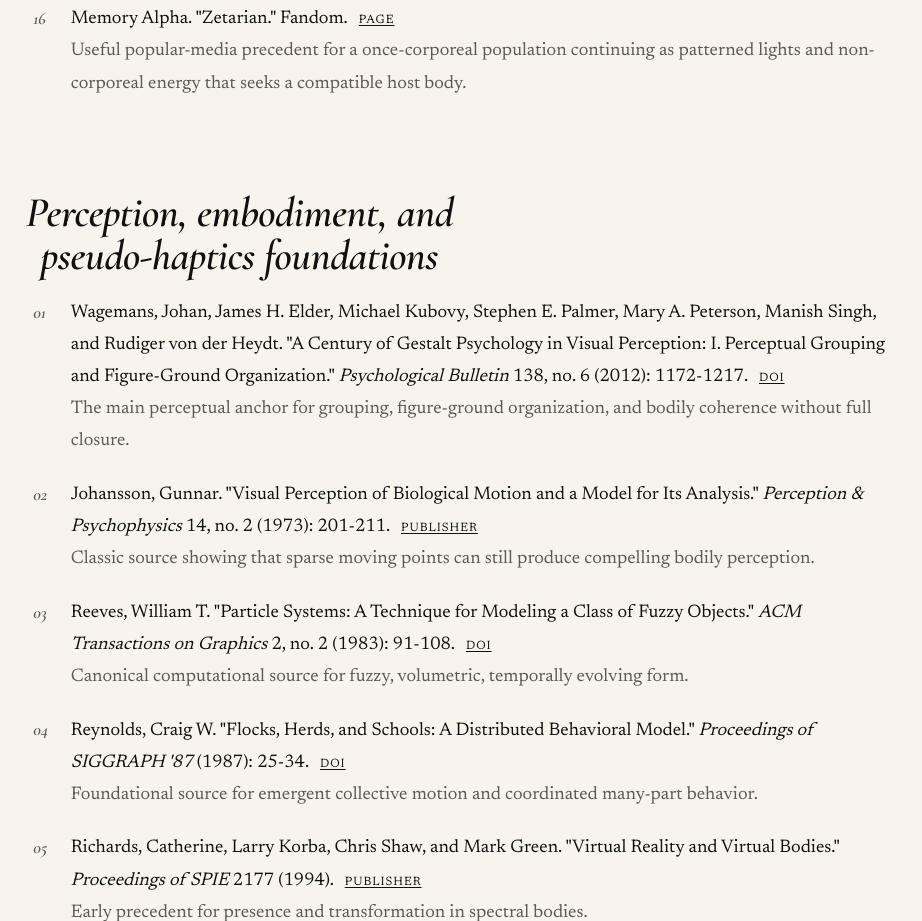
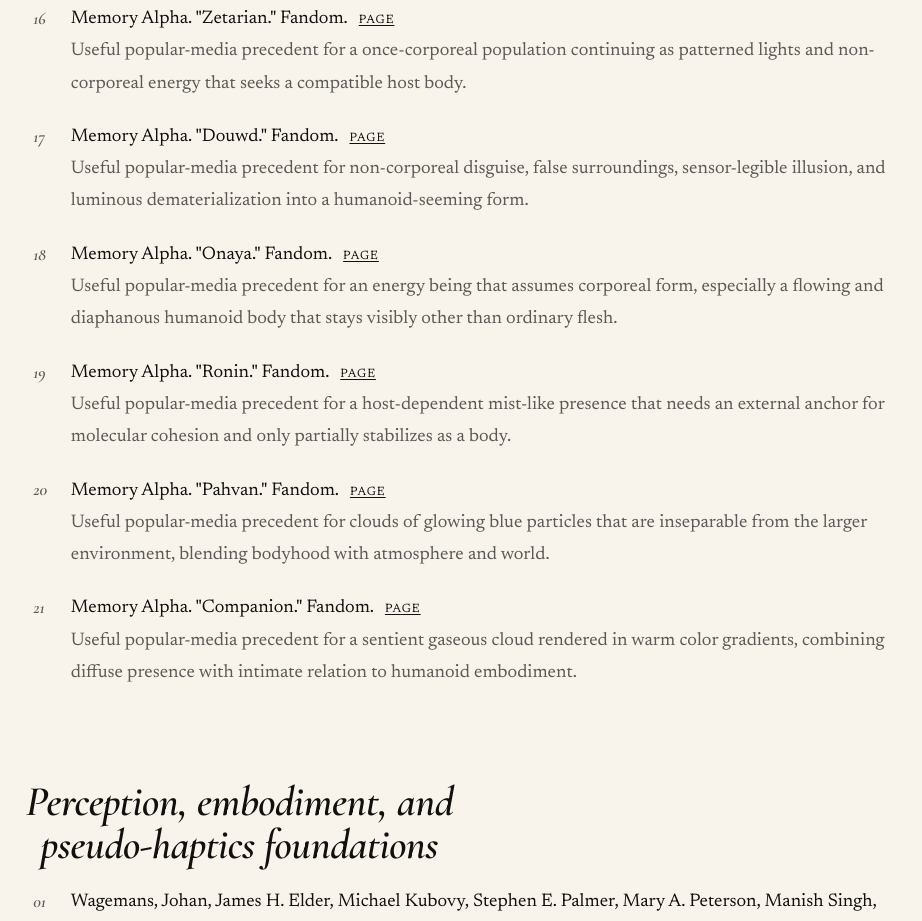
Before and after one commit to MesmerPrism/plasmatic-multitudes-pages, a plain HTML site: page references.html in a window 1280 px wide. Shown: the part 2859-3780 px from the top of the page, without its empty margins (0-922 px from the left). Drawn offline with nearby package versions, Linux system fonts and the light colour scheme.

Commit message:
Expand Star Trek non-corporeal references

```diff
--- a/references.html
+++ b/references.html
@@ -148,6 +148,31 @@
               Memory Alpha. "Zetarian." Fandom.
               <a class="source-link" href="https://memory-alpha.fandom.com/wiki/Zetarian">Page</a>
               <p class="ref-note">Useful popular-media precedent for a once-corporeal population continuing as patterned lights and non-corporeal energy that seeks a compatible host body.</p>
+            </li>
+            <li id="ref-star-trek-douwd">
+              Memory Alpha. "Douwd." Fandom.
+              <a class="source-link" href="https://memory-alpha.fandom.com/wiki/Douwd">Page</a>
+              <p class="ref-note">Useful popular-media precedent for non-corporeal disguise, false surroundings, sensor-legible illusion, and luminous dematerialization into a humanoid-seeming form.</p>
+            </li>
+            <li id="ref-star-trek-onaya">
+              Memory Alpha. "Onaya." Fandom.
+              <a class="source-link" href="https://memory-alpha.fandom.com/wiki/Onaya">Page</a>
+              <p class="ref-note">Useful popular-media precedent for an energy being that assumes corporeal form, especially a flowing and diaphanous humanoid body that stays visibly other than ordinary flesh.</p>
+            </li>
+            <li id="ref-star-trek-ronin">
+              Memory Alpha. "Ronin." Fandom.
+              <a class="source-link" href="https://memory-alpha.fandom.com/wiki/Ronin">Page</a>
+              <p class="ref-note">Useful popular-media precedent for a host-dependent mist-like presence that needs an external anchor for molecular cohesion and only partially stabilizes as a body.</p>
+            </li>
+            <li id="ref-star-trek-pahvan">
+              Memory Alpha. "Pahvan." Fandom.
+              <a class="source-link" href="https://memory-alpha.fandom.com/wiki/Pahvan">Page</a>
+              <p class="ref-note">Useful popular-media precedent for clouds of glowing blue particles that are inseparable from the larger environment, blending bodyhood with atmosphere and world.</p>
+            </li>
+            <li id="ref-star-trek-companion">
+              Memory Alpha. "Companion." Fandom.
+              <a class="source-link" href="https://memory-alpha.fandom.com/wiki/Companion">Page</a>
+              <p class="ref-note">Useful popular-media precedent for a sentient gaseous cloud rendered in warm color gradients, combining diffuse presence with intimate relation to humanoid embodiment.</p>
             </li>
           </ol>
         </section>
```
Also changed, not shown: index.html (+12 -0 lines), terminology.html (+2 -2 lines).
